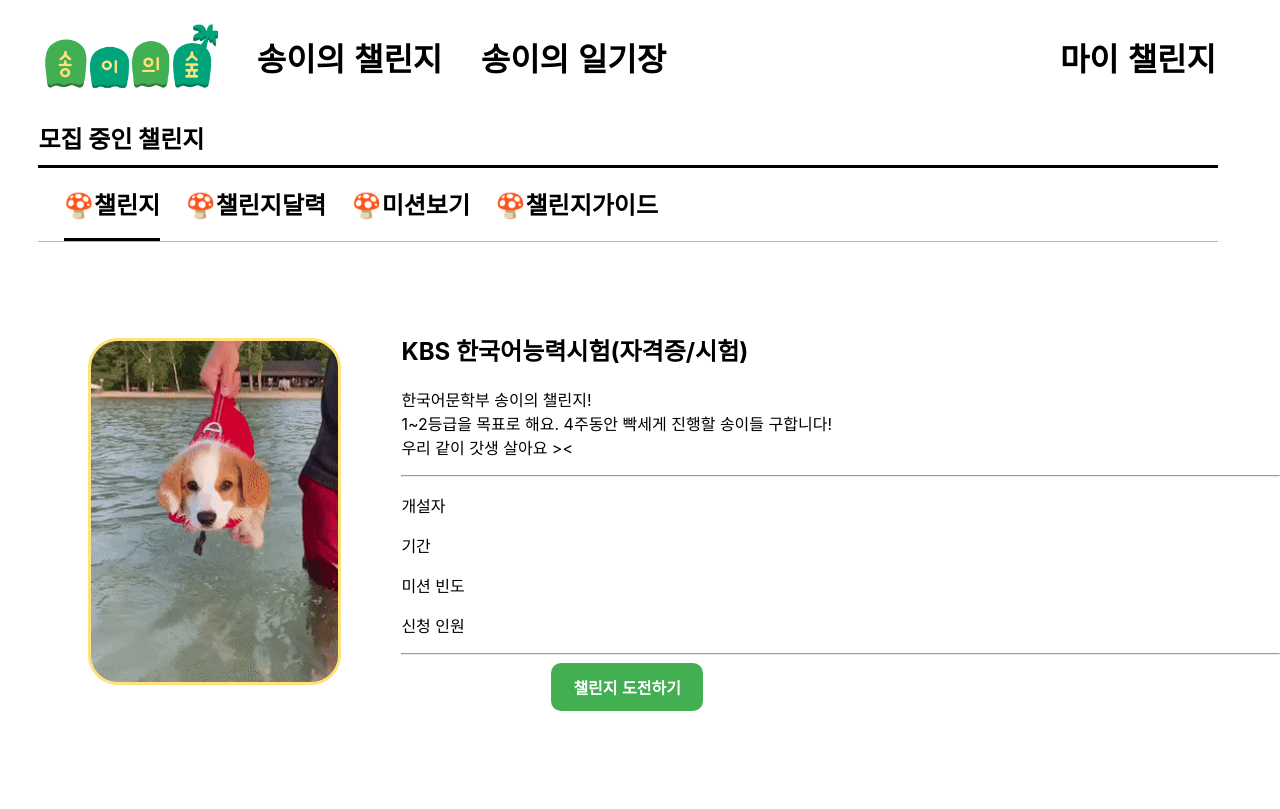
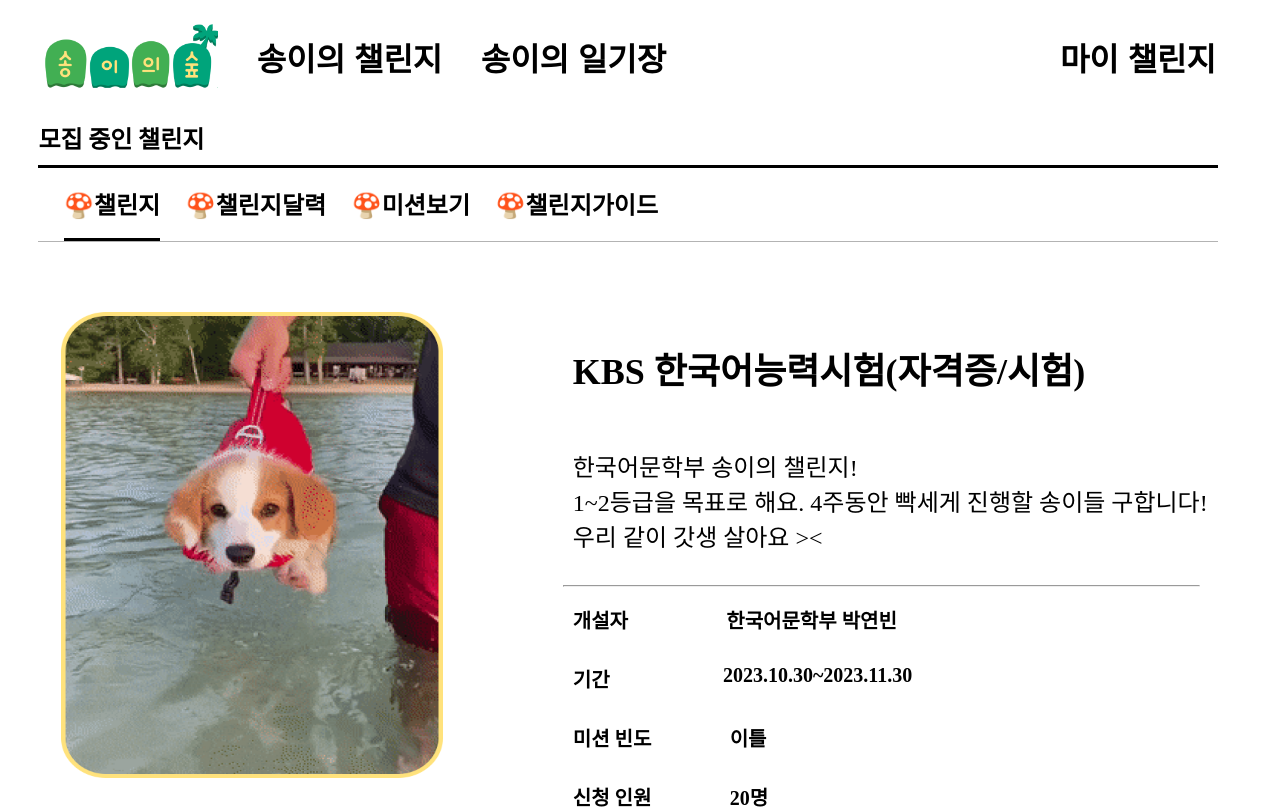
Before and after one commit to Songyee-Challenge/FE, a React (Create React App) app: page /songchallenge/detail in a window 1280 px wide. Shown: the top 809 px of the page. Built offline with nearby package versions, Linux system fonts and the light colour scheme; a web font is replaced by a local one.

Commit message:
[chore]Challenge페이지 수정

```diff
--- a/src/components/Challenge.jsx
+++ b/src/components/Challenge.jsx
@@ -5,65 +5,114 @@
 const Wrapper = styled.div`
   display: flex;
   align-items: center;
+  justify-content: center;
   white-space: nowrap;
-  margin-top:70px;
+  margin-top: 70px;
+  margin-left: 50px;
+  font-family: 'Pretendard';
+`;
+
+const ContentWrapper = styled.div`
+  display: flex;
+`;
+
+const ChallengeImg = styled.img`
+  width: 382px;
+  height: 466px;
+  margin-left: -100px;
+  margin-right: 80px;
+`;
+
+const TextWrapper = styled.div`
+  display: flex;
+  flex-direction: column;
+  flex: 1;
+  align-items: flex-start;
   margin-left:50px;
 `;
 
-const ChallengeImg = styled.img`
-  width: 253px;
-  height: 347px;
-  margin-right: 60px; /* 이미지와 텍스트 간격을 조절하기 위한 마진 값 */
+const ChallengeInfo = styled.div`
+  font-size: 20px;
+  font-weight: 600;
+  display: flex;
+  flex-direction: column;
 `;
 
-const TextWrapper = styled.div`
-  flex: 1; /* 남은 공간을 모두 차지하도록 설정 */
-  align-items: flex-start;
+const InfoItem = styled.div`
+  display: flex;
+//   justify-content: flex-start;
+  margin-bottom: 20px; /* 간격 조절 */
+  margin-top:10px;
 `;
 
-const ChallengeInfo=styled.div`
+const InfoLabel = styled.div`
+  margin-right: 30%;
+//   margin-right: auto; /* 라벨과 값 간 간격 조절 */
 `;
 
 const ChallengeBtn = styled.button`
-  border: 2px solid #42af53; /* 테두리 추가 */
+  font-family: 'Pretendard';
+  border: 2px solid #42af53;
   border-radius: 10px;
   background-color: #42af53;
   color: white;
-  margin-left:150px;
-  font-weight: bold; /* 볼드체 텍스트 */
-  padding: 10px 20px; /* 내용과 테두리 사이의 여백 */
-  font-size: 16px; /* 글자 크기 조정 */
+  margin-top: 25px;
+  margin-left: 23%;
+  font-weight: bold;
+  width: 300px;
+  height: 80px;
+  font-size: 28px;
   cursor: pointer;
-  transition: background-color 0.3s ease; /* 배경색 변화에 애니메이션 효과 */
+  transition: background-color 0.3s ease;
 
   &:hover {
-    background-color: #367542; /* hover 시 배경색 변경 */
+    background-color: #367542;
   }
+`;
+
+const Line = styled.hr`
+  width: 100%;
+  margin-left: -10px;
+  margin-right: 60px;
 `;
 
 const Challenge = () => {
   return (
     <Wrapper>
+      <ContentWrapper>
         <ChallengeImg src={example} />
         <TextWrapper>
-        <h2>KBS 한국어능력시험(자격증/시험)</h2>
-        <p>
+          <h2 style={{ fontSize: '36px', fontWeight: 'bold' }}>KBS 한국어능력시험(자격증/시험)</h2>
+          <p style={{ fontSize: '24px' }}>
             한국어문학부 송이의 챌린지!
             <br />
             1~2등급을 목표로 해요. 4주동안 빡세게 진행할 송이들 구합니다!
             <br />
             우리 같이 갓생 살아요 &gt;&lt;
           </p>
-        <hr />
+          <Line />
           <ChallengeInfo>
-            <p>개설자</p>
-            <p>기간</p>
-            <p>미션 빈도</p>
-            <p>신청 인원</p>
+            <InfoItem>
+              <InfoLabel>개설자&nbsp;&nbsp;&nbsp;&nbsp;</InfoLabel>
+              <div>한국어문학부 박연빈</div>
+            </InfoItem>
+            <InfoItem>
+              <InfoLabel>기간&nbsp;&nbsp;&nbsp;&nbsp;&nbsp;&nbsp;&nbsp;</InfoLabel>
+              <div>2023.10.30~2023.11.30</div>
+            </InfoItem>
+            <InfoItem>
+              <InfoLabel>미션 빈도</InfoLabel>
+              <div>이틀</div>
+            </InfoItem>
+            <InfoItem>
+              <InfoLabel>신청 인원</InfoLabel>
+              <div>20명</div>
+            </InfoItem>
           </ChallengeInfo>
-        <hr/>
+          <Line />
           <ChallengeBtn>챌린지 도전하기</ChallengeBtn>
         </TextWrapper>
+      </ContentWrapper>
     </Wrapper>
   );
 };
--- a/src/components/ChallengeGuide.jsx
+++ b/src/components/ChallengeGuide.jsx
@@ -9,8 +9,9 @@
     box-shadow: 0 0 10px rgba(0, 0, 0, 0.1);
     width: 80%;
     margin-top: 30px;
-    margin-left: 50px;
+    margin-left: 7%;
     padding: 20px;
+    font-family:'Pretendard';
 `;
 
 const GuideContent=styled.div`
@@ -22,6 +23,8 @@
 const GuideImg = styled.img`
   width: 68px;
   height: 80px;
+  margin-top:20px;
+  margin-left:10px;
   margin-right: -10px; /* 이미지와 텍스트 간격을 조절하기 위한 마진 값 */
 `;
 
@@ -42,8 +45,9 @@
 const Point = styled.p`
     font-family:'Pretendard';
     font-size:20px;
+    font-weight:600;
     color: #FF6C11;
-    margin:5px;
+    margin-bottom:0px;
 `;
 
 const ChallengeGuide = () => {
```
Lines whose indentation alone changed are shown as unchanged.
